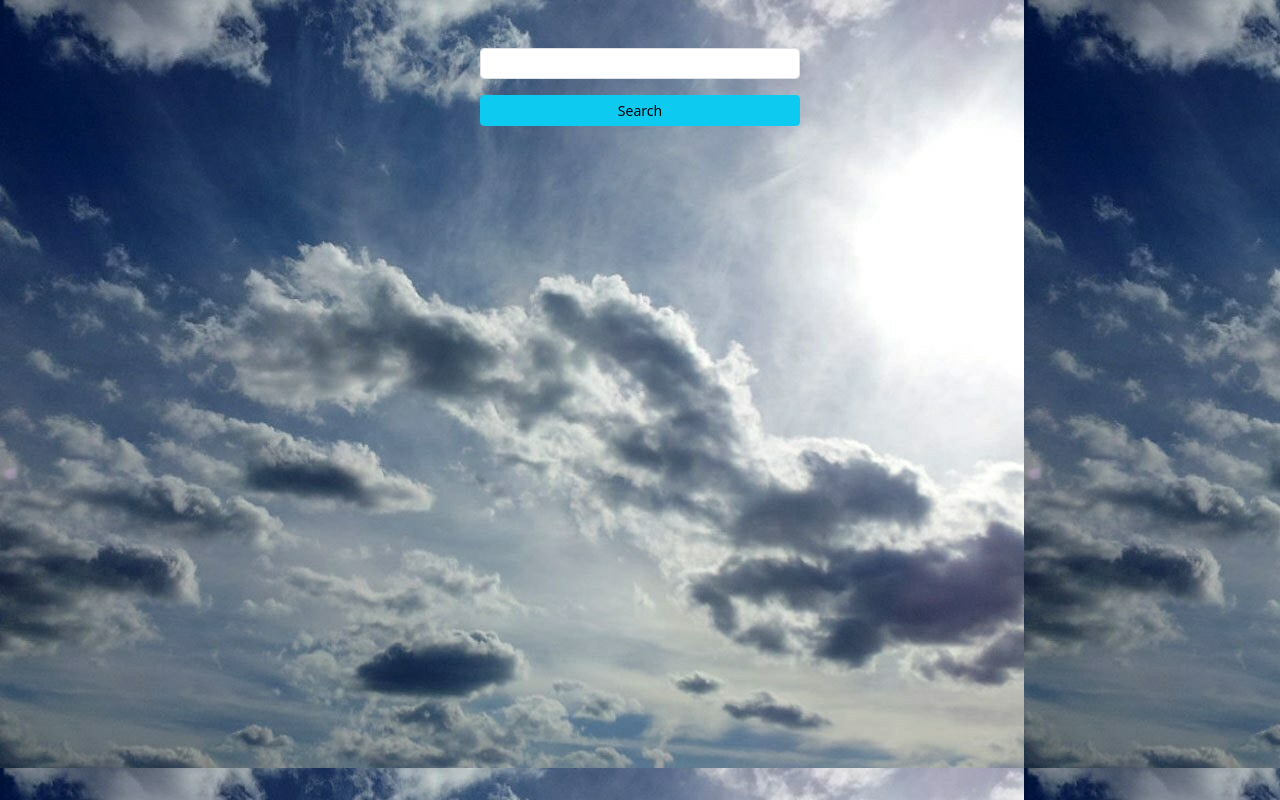
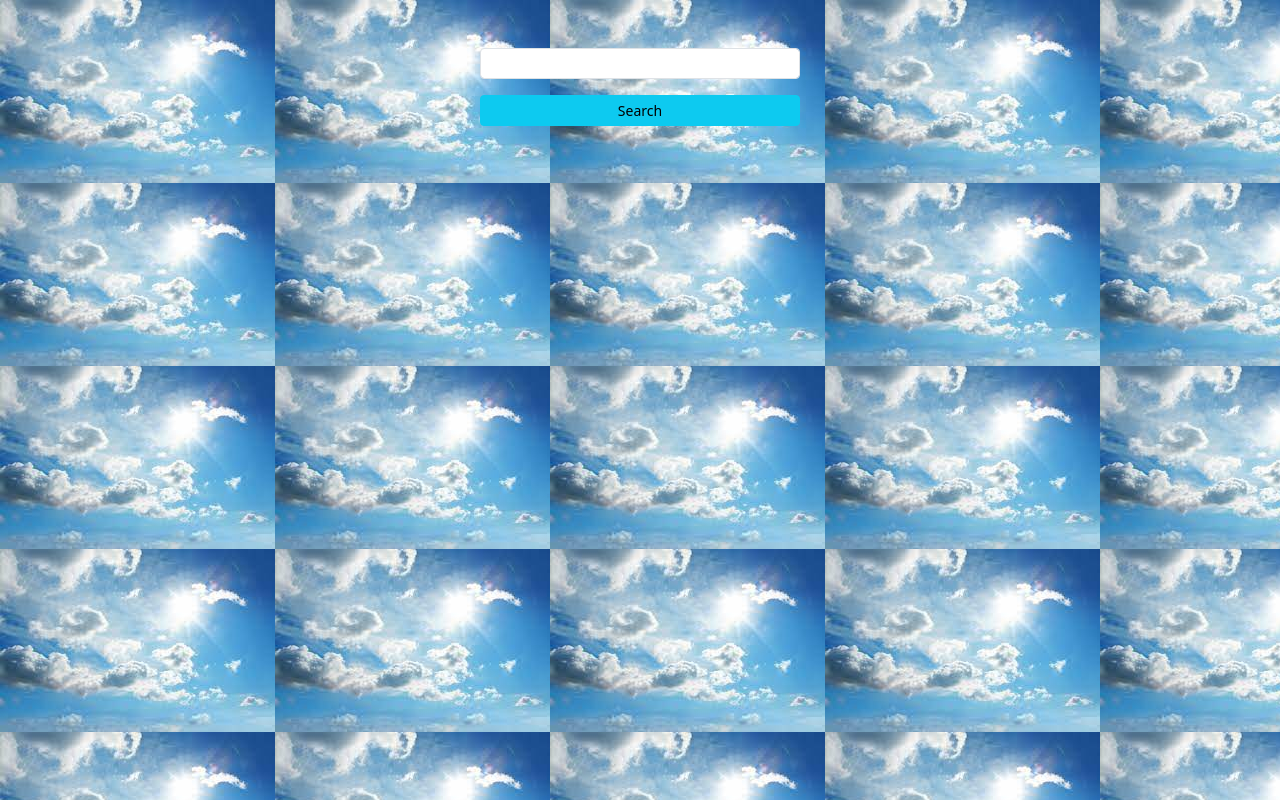
Before and after one commit to Sylvestertaiwo/weather-application, a plain HTML site: page index.html in a window 1280 px wide. Drawn offline with nearby package versions, Linux system fonts and the light colour scheme.

Commit message:
third commit

```diff
--- a/weather.css
+++ b/weather.css
@@ -1,3 +1,3 @@
 body{
-    background-image: url(image/weather.jpg);
+    background-image: url(image/back-ground.jpeg);
 }
```
Also changed, not shown: image/back-ground.jpeg (added).
